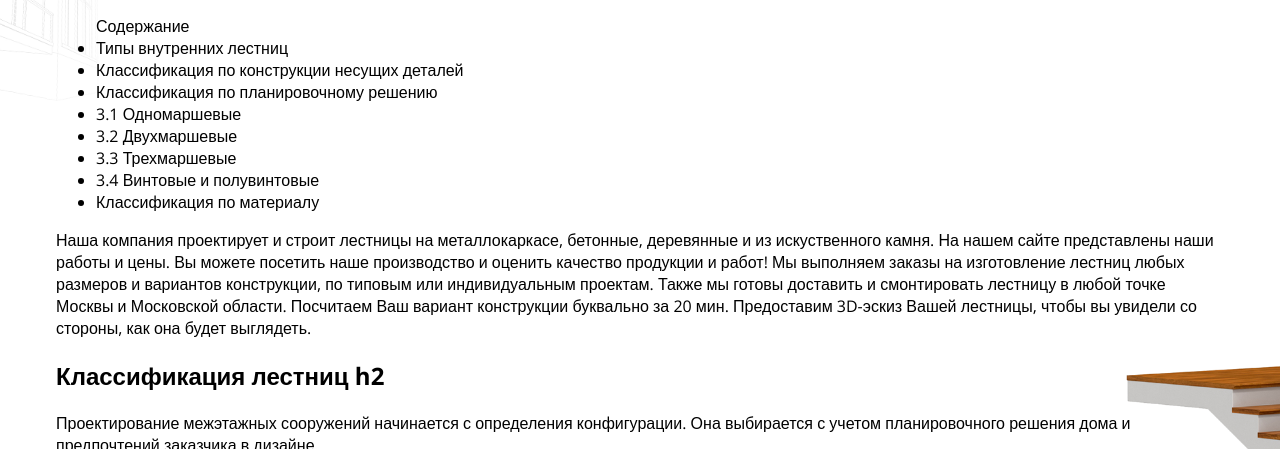
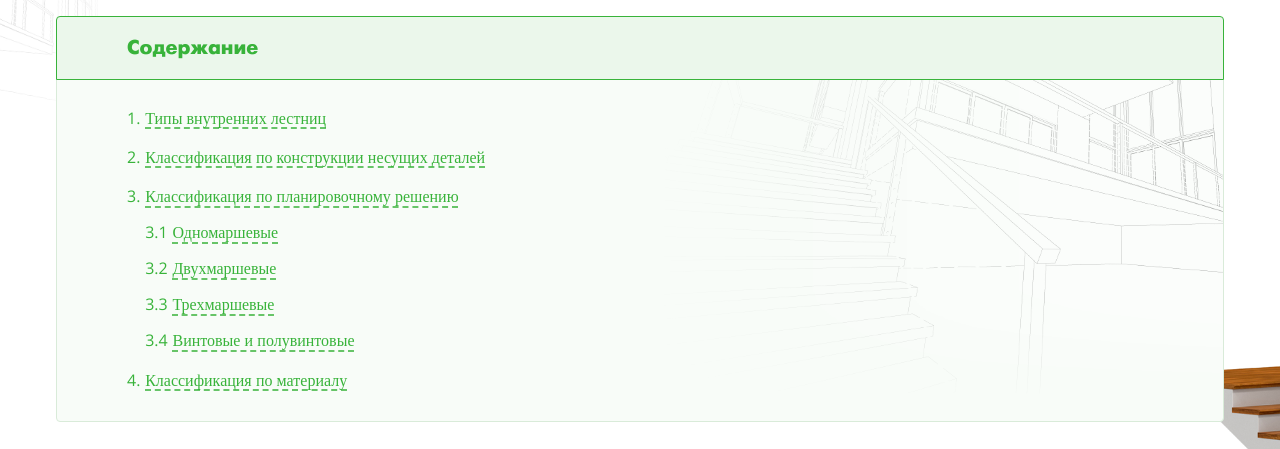
Before and after one commit to rocketrussia/stairs, a website: page src/article.html in a window 1280 px wide. Shown: the part 300-749 px from the top of the page. Drawn offline with nearby package versions, Linux system fonts and the light colour scheme.

Commit message:
[master] add article-list

```diff
--- a/src/article.html
+++ b/src/article.html
@@ -322,18 +322,23 @@ c-0.021-0.689,0.764-1.518,1.769-1.518h16.748c1.006,0,1.154,1.062,1.154,2.101V344
         </div>
         <div class="container">
             <h1><span>Оптимальный</span> вариант для дома</h1>
-            <ul>
-                <label>Содержание</label>
-                <li>Типы внутренних лестниц</li>
-                <li>Классификация по конструкции несущих деталей</li>
-                <li>Классификация по планировочному решению
-                    <li>3.1 Одномаршевые</li>
-                    <li>3.2 Двухмаршевые</li>
-                    <li>3.3 Трехмаршевые</li>
-                    <li>3.4 Винтовые и полувинтовые</li>
-                </li>
-                <li>Классификация по материалу</li>
-            </ul>
+            <div class="article">
+                <div class="article__list-label">Содержание</div>
+                <div class="article__list">
+                    <ol>
+                        <li><a href="#">Типы внутренних лестниц</a></li>
+                        <li><a href="#">Классификация по конструкции несущих деталей</a></li>
+                        <li><a href="#">Классификация по планировочному решению</a>
+                            <ol>
+                                <li><a href="#">Одномаршевые</a></li>
+                                <li><a href="#">Двухмаршевые</a></li>
+                                <li><a href="#">Трехмаршевые</a></li>
+                                <li><a href="#">Винтовые и полувинтовые</a></li>
+                            </ol>
+                        </li>
+                        <li><a href="#">Классификация по материалу</a></li>
+                    </ol>
+                </div>
             <div>
                 Наша компания проектирует и строит лестницы на металлокаркасе, бетонные, деревянные и из искуственного камня. На нашем сайте представлены наши работы и цены. Вы можете посетить наше производство и оценить качество продукции и работ!
 
@@ -372,6 +377,7 @@ c-0.021-0.689,0.764-1.518,1.769-1.518h16.748c1.006,0,1.154,1.062,1.154,2.101V344
                 Выделяют 4 основных типа межэтажных сооружений — на тетивах, косоурах, больцах, консольные. На практике встречаются на косоуре ступени опираются на несущую балку. Такие конструкции легко ремонтируются и устанавливаются ступени соединяются между собой вмонтированной в стену стальной деталью. Нагрузка равномерно распределяется на болты и ограждения.
 
                 Ступени врезаются в боковые грани продольной наклонной балки. В консольных моделях несущим элементом выступает стена, к которой крепятся ступени. Используя специальный способ крепления ступеней можно создать эффект парения в воздухе.
+            </div>
             </div>
         </div>
     </section>
--- a/src/scss/main.scss
+++ b/src/scss/main.scss
@@ -1799,6 +1799,79 @@ body {
     }
 }
 
+.article {
+    // list-style
+    ol {
+        list-style-type: none;
+        counter-reset: item;
+        margin: 0;
+        padding: 0;
+    }
+
+    ol > li {
+        display: table;
+        counter-increment: item;
+        margin-bottom: 0.2em;
+    }
+
+    ol > li:before {
+        content: counters(item, ".") ". ";
+        display: table-cell;
+        padding-right: 0.3em;
+    }
+
+    li ol > li {
+        margin: 0;
+    }
+
+    li ol > li:before {
+        content: counters(item, ".") " ";
+    }
+
+    //styles
+    ol {
+        li {
+            color: #38b33a;
+        }
+    }
+
+    a   {
+        color: #38b33a;
+        font-family: "Open Sans";
+        font-size: 16px;
+        font-weight: 400;
+        line-height: 36px;
+        list-style: decimal;
+        text-decoration: underline;
+        text-decoration-style: dashed;
+        text-underline-position: under;
+    }
+
+    &__list-label {
+        background-color: #ebf7eb;
+        border: 1px solid #38b33a;
+        border-radius: 4px 4px 0 0;
+        padding: 20px 70px 20px 70px;
+        position: relative;
+        top: 1px;
+
+        color: #38b33a;
+        font-family: Futuris;
+        font-size: 20px;
+        font-weight: 700;
+    }
+
+    &__list {
+        background: url('../img/background-of-article-list.png') top right no-repeat #f8fcf8;
+        border: 1px solid #d9ebd9;
+        border-radius: 0 0 4px 4px;
+        padding: 20px 70px 20px 70px;
+        margin-bottom: 30px;
+    }
+
+
+}
+
 /* Articles Off */
 
 .catalog__content--float {
```
Also changed, not shown: src/css/styles.min.css, src/img/background-of-article-list.png (added).
